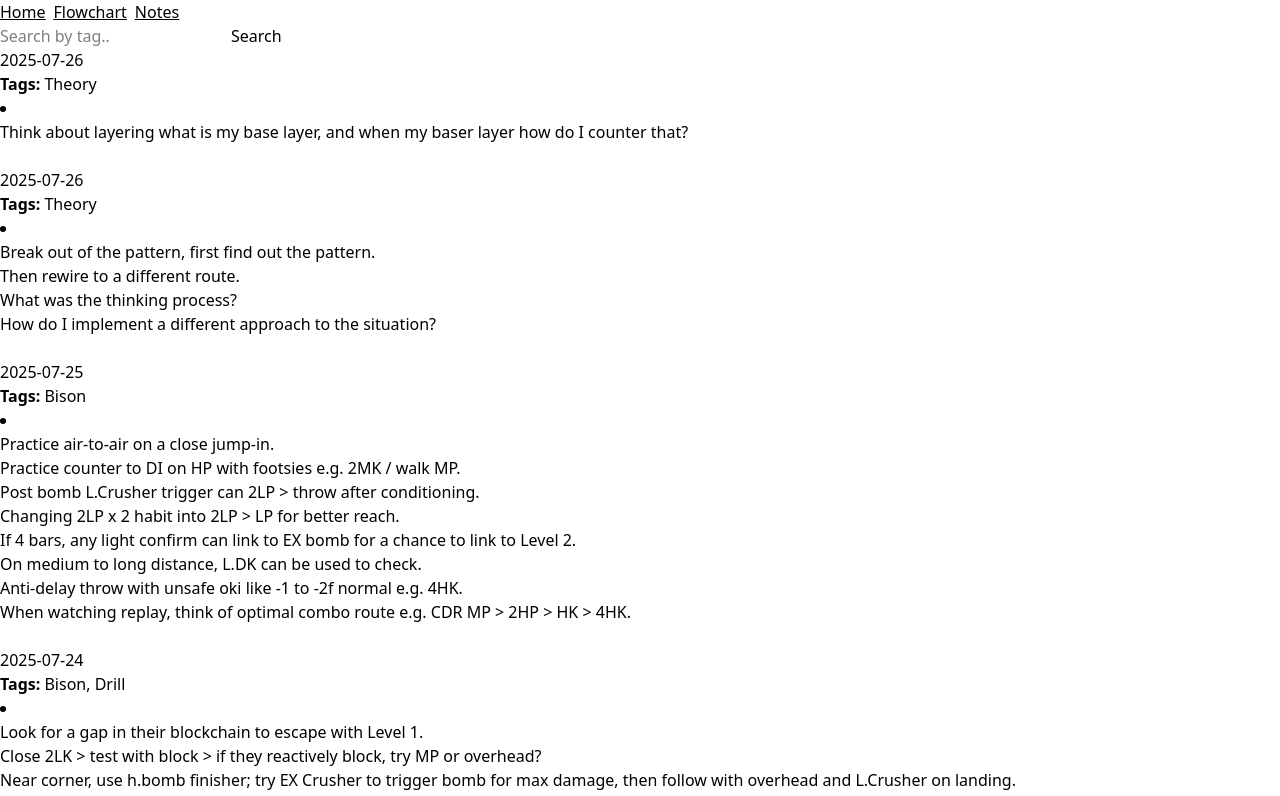
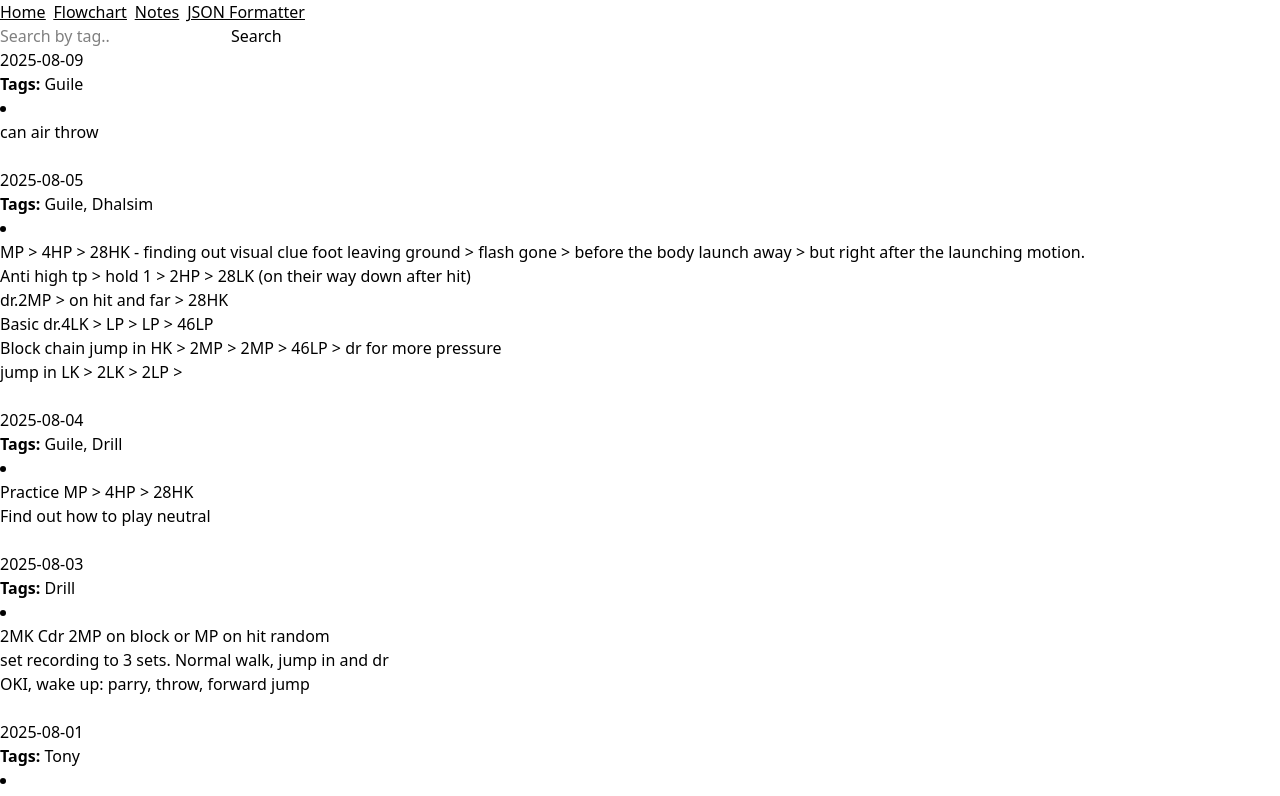
Before and after one commit to ChonCanCode/06-react-sf6, a React (Vite) app: page /notes in a window 1280 px wide. Shown: the top 796 px of the page. Built offline with nearby package versions, Linux system fonts and the light colour scheme.

Commit message:
added JsonFormatter

```diff
--- a/src/App.tsx
+++ b/src/App.tsx
@@ -2,6 +2,7 @@
 import Notes from "./pages/Notes";
 import Flowchart from "./pages/Flowchart";
 import NavBar from "./components/NavBar";
+import JsonFormatter from "./pages/JsonFormatter";
 import { Routes, Route } from "react-router-dom";
 import "./style/style.css";
 
@@ -16,6 +17,7 @@
           <Route path="/" element={<Home />} />
           <Route path="/flowchart" element={<Flowchart />} />
           <Route path="/notes" element={<Notes />} />
+          <Route path="/jsonformatter" element={<JsonFormatter />} />
         </Routes>
       </div>
     </>
--- a/src/components/NavBar.tsx
+++ b/src/components/NavBar.tsx
@@ -7,6 +7,7 @@
       <Link to="/">Home</Link>
       <Link to="/flowchart">Flowchart</Link>
       <Link to="/notes">Notes</Link>
+      <Link to="/jsonformatter">JSON Formatter</Link>
     </nav>
   );
 }
--- a/src/data/dailynotes.json
+++ b/src/data/dailynotes.json
@@ -1,4 +1,123 @@
 [
+  {
+    "date": "2025-08-09",
+    "tags": ["Guile"],
+    "entry": ["can air throw"]
+  },
+  {
+    "date": "2025-08-05",
+    "tags": ["Guile", "Dhalsim"],
+    "entry": [
+      "MP > 4HP > 28HK - finding out visual clue foot leaving ground > flash gone > before the body launch away > but right after the launching motion.",
+      "Anti high tp > hold 1 > 2HP > 28LK (on their way down after hit)",
+      "dr.2MP > on hit and far > 28HK",
+      "Basic dr.4LK > LP > LP > 46LP",
+      "Block chain jump in HK > 2MP > 2MP > 46LP > dr for more pressure",
+      "jump in LK > 2LK > 2LP >"
+    ]
+  },
+  {
+    "date": "2025-08-04",
+    "tags": ["Guile", "Drill"],
+    "entry": ["Practice MP > 4HP > 28HK", "Find out how to play neutral"]
+  },
+  {
+    "date": "2025-08-03",
+    "tags": ["Drill"],
+    "entry": [
+      "2MK Cdr 2MP on block or  MP on hit random",
+      "set recording to 3 sets. Normal walk, jump in and dr",
+      "OKI, wake up: parry, throw, forward jump"
+    ]
+  },
+  {
+    "date": "2025-08-01",
+    "tags": ["Tony"],
+    "entry": [
+      "4 bar lesser than 50% any on hit cdr.mp > 2HP > cdr.HK > 4HK > h.crusher\t > level 3"
+    ]
+  },
+  {
+    "date": "2025-08-01",
+    "tags": ["Layer 2", "Momo"],
+    "entry": [
+      "Every time they react remember and apply with solution on next encounter",
+      "Liked to use 2MK to push and escape after 2LP > 2MP with bomb use 2MK buffer ex.crusher to counter. Without bomb after 2LP > 2MP > walk back > 2MP on reaction buffer ex.kneepress",
+      "counter walk back with walk in LP?"
+    ]
+  },
+  {
+    "date": "2025-08-01",
+    "tags": ["Bison"],
+    "entry": ["Jump in > Neutral jump"]
+  },
+  {
+    "date": "2025-07-31",
+    "tags": ["Bison"],
+    "entry": ["New combo route, round start dr.LP > MP Target combo"]
+  },
+  {
+    "date": "2025-07-30",
+    "tags": ["Drill", "Seafire", "Layer 2", "Theory"],
+    "entry": [
+      "Replay watching Seafire",
+      "Practice the combo route under different situation.",
+      "Anti their ex.DP on my cdr.4HK with > cdr.2LK > LP > LP",
+      "on blockchain push back, I can use HP to cover spacing"
+    ]
+  },
+  {
+    "date": "2025-07-29",
+    "tags": ["Drill"],
+    "entry": [
+      "Try switching 4HK meaty to Mp mp meaty for better shimmy and mp hell",
+      "Practice dr lk to 2MK for random confirm",
+      "Practice dr.2MP > cdr.2lp > shimmy"
+    ]
+  },
+  {
+    "date": "2025-07-29",
+    "tags": ["Drill"],
+    "entry": [
+      "DP whiff if 2 bar with bomb use HP to combo start > HK > 2MP > 46PP",
+      "DP whiff if 4 bar with bomb use HK > 28KK > 46PP"
+    ]
+  },
+  {
+    "date": "2025-07-28",
+    "tags": ["Drill"],
+    "entry": [
+      "Focus MP Hell & normal bait for reaction then space accordingly.",
+      "Got punished by walk LP space trap into punish"
+    ]
+  },
+  {
+    "date": "2025-07-28",
+    "tags": [
+      "Ryu",
+      "Tony",
+      "Layer 2",
+      "> max range 2MP > answer jump with > air-to-air",
+      "Answer to close range checker",
+      "medium range checker",
+      "long range checker"
+    ],
+    "entry": [
+      "Anti-fire ball on close with Parry > dr.2LP > confirm combo",
+      "Answer neutral jump on close with Air-to-Air.  Close-in by walk-in after MP for measurement.",
+      "Answer wake-up block with MP target combo for highlow",
+      "Test reaction > max range MK > answer jump with > l.cursher as air-to-air is too far",
+      "Test reaction range > do they spam check with light/ medium or long range",
+      "Thinking about MP HELL for them, and tailor to their each reaction."
+    ]
+  },
+  {
+    "date": "2025-07-27",
+    "tags": ["Theory"],
+    "entry": [
+      "Think about layering what is my layer 1, when i layer one got countered then layer 2 , 3 & 4."
+    ]
+  },
   {
     "date": "2025-07-26",
     "tags": ["Theory"],
--- /dev/null
+++ b/src/pages/JsonFormatter.tsx
@@ -0,0 +1,103 @@
+"use client";
+
+import { useState } from "react";
+
+type NoteEntry = {
+  date: string;
+  tags: string[];
+  entry: string[];
+};
+
+export default function JsonFormatter() {
+  const [rawInput, setRawInput] = useState("");
+  const [jsonOutput, setJsonOutput] = useState<NoteEntry[]>([]);
+
+  const formatDate = (dateStr: string) =>
+    `${dateStr.slice(0, 4)}-${dateStr.slice(4, 6)}-${dateStr.slice(6)}`;
+
+  const convertToJSON = () => {
+    const lines = rawInput.trim().split("\n");
+    const results: NoteEntry[] = [];
+
+    let currentDate = "";
+    let currentEntries: string[] = [];
+    let currentTags: Set<string> = new Set();
+
+    const pushCurrentNote = () => {
+      if (currentDate && currentEntries.length) {
+        results.push({
+          date: formatDate(currentDate),
+          tags: Array.from(currentTags),
+          entry: currentEntries,
+        });
+      }
+    };
+
+    for (const line of lines) {
+      const trimmed = line.trim();
+
+      if (/^\d{8}$/.test(trimmed)) {
+        pushCurrentNote();
+        currentDate = trimmed;
+        currentEntries = [];
+        currentTags = new Set();
+      } else if (trimmed) {
+        const [tagPart, ...rest] = trimmed.split(":");
+        const tagCandidates = tagPart
+          .split(/,|vs|&| and /i)
+          .map((t) => t.trim());
+        tagCandidates.forEach((tag) => {
+          if (tag) currentTags.add(tag);
+        });
+
+        const entryText = rest.join(":").trim();
+        if (entryText) currentEntries.push(entryText);
+      }
+    }
+
+    pushCurrentNote();
+    setJsonOutput(results);
+  };
+
+  const handleCopy = () => {
+    navigator.clipboard.writeText(JSON.stringify(jsonOutput, null, 2));
+    alert("Copied to clipboard!");
+  };
+
+  return (
+    <div style={{ padding: "2rem", maxWidth: "800px", margin: "0 auto" }}>
+      <h1>Note Converter</h1>
+      <p>Paste your raw notes below and click "Convert to JSON".</p>
+
+      <textarea
+        value={rawInput}
+        onChange={(e) => setRawInput(e.target.value)}
+        rows={20}
+        style={{ width: "100%", marginBottom: "1rem", fontFamily: "monospace" }}
+        placeholder="Paste your raw notes here..."
+      />
+
+      <div style={{ marginBottom: "1rem" }}>
+        <button onClick={convertToJSON}>Convert to JSON</button>
+        {jsonOutput.length > 0 && (
+          <button onClick={handleCopy} style={{ marginLeft: "1rem" }}>
+            Copy JSON
+          </button>
+        )}
+      </div>
+
+      {jsonOutput.length > 0 && (
+        <pre
+          style={{
+            background: "#f4f4f4",
+            padding: "1rem",
+            borderRadius: "8px",
+            overflowX: "auto",
+          }}
+        >
+          {JSON.stringify(jsonOutput, null, 2)}
+        </pre>
+      )}
+    </div>
+  );
+}
--- a/src/pages/Notes.tsx
+++ b/src/pages/Notes.tsx
@@ -1,10 +1,61 @@
-import SearchBar from "../components/SearchBar";
 import dailynotes from "../data/dailynotes.json";
+import { useState, useEffect } from "react";
+
+type NoteEntry = {
+  date: string;
+  tags: string[];
+  entry: string[];
+};
 
 export default function Notes() {
+  const [searchQuery, setSearchQuery] = useState("");
+  const [searchResults, setSearchResults] = useState<NoteEntry[]>([]);
+
+  useEffect(() => {
+    setSearchResults(dailynotes);
+  }, [dailynotes]);
+
+  const handleSearch = (e: React.FormEvent<HTMLFormElement>) => {
+    e.preventDefault();
+    const query = searchQuery.toLowerCase().trim();
+
+    const results = dailynotes.filter((note) =>
+      note.tags.some((tag) => tag.toLowerCase().includes(query))
+    );
+
+    setSearchResults(results);
+  };
   return (
-    <div>
-      <SearchBar notes={dailynotes} />
-    </div>
+    <>
+      <form onSubmit={handleSearch}>
+        <input
+          type="text"
+          placeholder="Search by tag.."
+          value={searchQuery}
+          onChange={(e) => setSearchQuery(e.target.value)}
+        />
+        <button type="submit">Search</button>
+      </form>
+
+      <div>
+        {searchResults.length === 0 && searchQuery !== "" ? (
+          <p>No notes found for that tag.</p>
+        ) : (
+          searchResults.map((note, index) => (
+            <div key={index} style={{ marginBottom: "1.5rem" }}>
+              <h3>{note.date}</h3>
+              <p>
+                <strong>Tags:</strong> {note.tags.join(", ")}
+              </p>
+              <li>
+                {note.entry.map((value, i) => (
+                  <ul key={i}>{value}</ul>
+                ))}
+              </li>
+            </div>
+          ))
+        )}
+      </div>
+    </>
   );
 }
```
